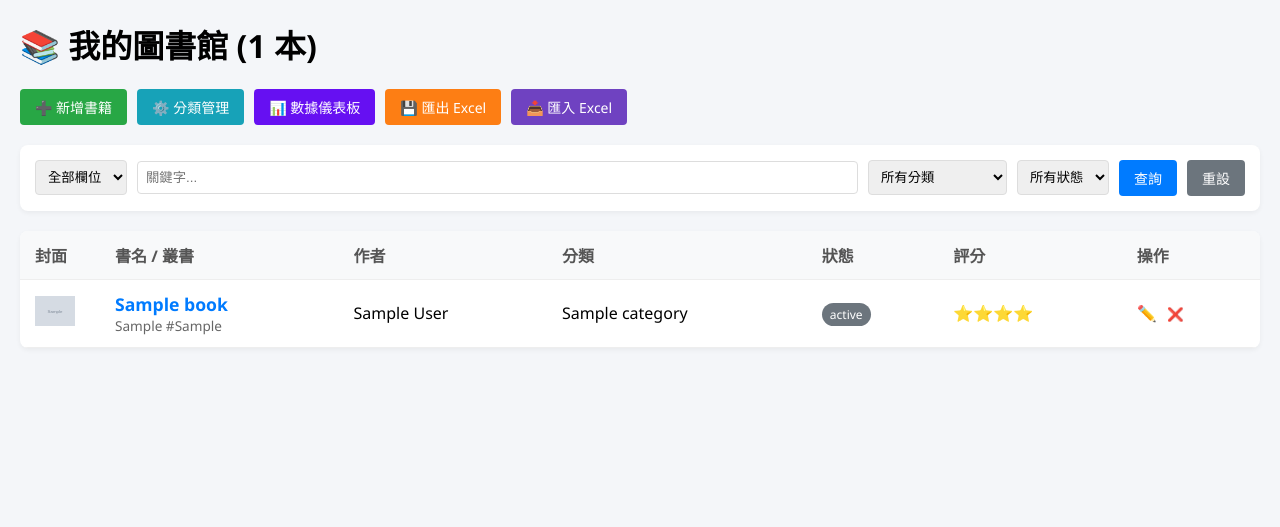
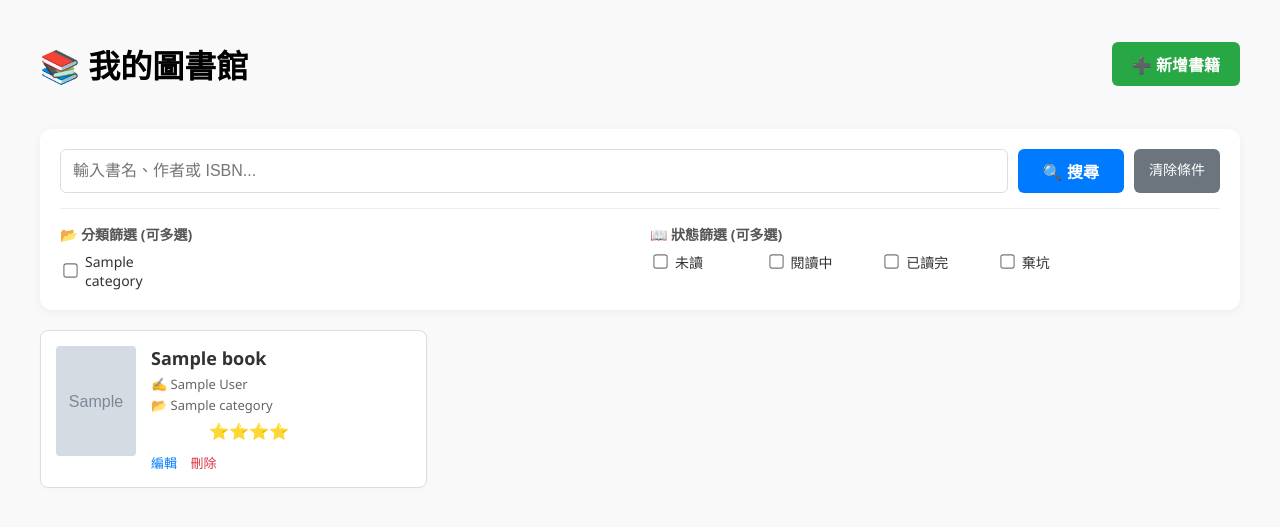
Before and after one commit to bobobill7878-create/library_system, a Flask app: page / in a window 1280 px wide. Shown: the top 527 px of the page. Run offline with Flask 3, Linux system fonts and the light colour scheme; tables that the repository leaves empty hold one stand-in row (values such as "Sample post"); grey boxes marked "Sample" are stand-in pictures.

Commit message:
Refactor index.html for improved UI and search
Updated styles and layout for the book management system interface, including search functionality and book card design.

```diff
--- a/templates/index.html
+++ b/templates/index.html
@@ -2,173 +2,130 @@
 <html lang="zh-TW">
 <head>
     <meta charset="UTF-8">
+    <meta name="viewport" content="width=device-width, initial-scale=1.0">
     <title>圖書管理系統</title>
     <style>
-        body { font-family: 'Segoe UI', Arial, sans-serif; margin: 20px; background-color: #f4f6f9; }
-        .toolbar { display: flex; gap: 10px; margin-bottom: 20px; flex-wrap: wrap; }
-        .btn { padding: 8px 15px; border: none; border-radius: 4px; cursor: pointer; text-decoration: none; color: white; font-size: 14px; display: inline-flex; align-items: center; }
-        .btn-add { background-color: #28a745; }
-        .btn-cat { background-color: #17a2b8; }
-        .btn-dash { background-color: #6610f2; }
-        .btn-export { background-color: #fd7e14; }
-        .btn-import { background-color: #6f42c1; }
-        .search-box { background: white; padding: 15px; border-radius: 8px; box-shadow: 0 2px 5px rgba(0,0,0,0.05); display: flex; gap: 10px; align-items: center; margin-bottom: 20px; }
-        .search-box select, .search-box input { padding: 8px; border: 1px solid #ddd; border-radius: 4px; }
-        table { width: 100%; border-collapse: collapse; background: white; border-radius: 8px; overflow: hidden; box-shadow: 0 2px 5px rgba(0,0,0,0.05); }
-        th, td { padding: 12px 15px; text-align: left; border-bottom: 1px solid #eee; }
-        th { background-color: #f8f9fa; color: #555; font-weight: 600; }
-        tr:hover { background-color: #f1f1f1; }
-        .status-badge { padding: 3px 8px; border-radius: 12px; font-size: 12px; color: white; }
-        .st-unread { background-color: #6c757d; } .st-reading { background-color: #007bff; } .st-done { background-color: #28a745; } .st-dropped { background-color: #dc3545; }
-        .modal { display: none; position: fixed; z-index: 1000; left: 0; top: 0; width: 100%; height: 100%; background-color: rgba(0,0,0,0.6); }
-        .modal-content { background-color: white; margin: 5% auto; padding: 25px; width: 80%; max-width: 800px; border-radius: 8px; position: relative; max-height: 90vh; overflow-y: auto; }
-        .close { float: right; font-size: 28px; cursor: pointer; color: #aaa; }
-        .detail-flex { display: flex; gap: 20px; }
-        .detail-cover img { max-width: 180px; border-radius: 4px; box-shadow: 0 4px 8px rgba(0,0,0,0.1); }
-        .detail-info { flex: 1; }
-        .info-grid { display: grid; grid-template-columns: 100px auto; row-gap: 8px; }
-        .label { font-weight: bold; color: #666; }
+        body { font-family: 'Segoe UI', Tahoma, Geneva, Verdana, sans-serif; margin: 20px; background-color: #f9f9f9; }
+        .container { max-width: 1200px; margin: 0 auto; }
+
+        /* 搜尋區塊樣式 */
+        .search-box { background: white; padding: 20px; border-radius: 12px; box-shadow: 0 2px 10px rgba(0,0,0,0.05); margin-bottom: 20px; }
+        .search-row { display: flex; gap: 10px; margin-bottom: 15px; }
+        .search-input { flex-grow: 1; padding: 12px; border: 1px solid #ddd; border-radius: 6px; font-size: 16px; }
+        .btn-search { padding: 10px 25px; background-color: #007bff; color: white; border: none; border-radius: 6px; cursor: pointer; font-size: 16px; font-weight: bold; }
+        .btn-search:hover { background-color: #0056b3; }
+        .btn-reset { padding: 10px 15px; background-color: #6c757d; color: white; border: none; border-radius: 6px; cursor: pointer; text-decoration: none; display: inline-block; line-height: 1.5; font-size: 14px;}
+        .btn-reset:hover { background-color: #5a6268; }
+
+        /* Checkbox 樣式優化 */
+        .filter-section { display: flex; flex-wrap: wrap; gap: 20px; border-top: 1px solid #eee; padding-top: 15px; }
+        .filter-group { flex: 1; min-width: 200px; }
+        .filter-title { font-weight: bold; margin-bottom: 8px; color: #555; font-size: 14px; }
+        .checkbox-grid { display: grid; grid-template-columns: repeat(auto-fill, minmax(100px, 1fr)); gap: 8px; }
+        .checkbox-label { display: flex; align-items: center; gap: 5px; font-size: 14px; color: #333; cursor: pointer; }
+        .checkbox-label input { accent-color: #007bff; transform: scale(1.1); }
+        .checkbox-label:hover { color: #007bff; }
+
+        /* 書籍列表卡片式設計 */
+        .book-grid { display: grid; grid-template-columns: repeat(auto-fill, minmax(300px, 1fr)); gap: 20px; }
+        .book-card { background: white; border: 1px solid #ddd; border-radius: 8px; padding: 15px; display: flex; gap: 15px; box-shadow: 0 2px 5px rgba(0,0,0,0.02); transition: transform 0.2s; position: relative; }
+        .book-card:hover { transform: translateY(-3px); box-shadow: 0 5px 15px rgba(0,0,0,0.1); }
+        .book-cover { width: 80px; height: 110px; flex-shrink: 0; background-color: #eee; border-radius: 4px; overflow: hidden; }
+        .book-cover img { width: 100%; height: 100%; object-fit: cover; }
+        .book-info { flex-grow: 1; overflow: hidden; }
+        .book-title { margin: 0 0 5px 0; font-size: 18px; color: #333; white-space: nowrap; overflow: hidden; text-overflow: ellipsis; }
+        .book-meta { font-size: 13px; color: #666; margin-bottom: 3px; }
+        .status-badge { display: inline-block; padding: 2px 8px; border-radius: 12px; font-size: 12px; color: white; margin-top: 5px; }
+        .status-未讀 { background-color: #dc3545; }
+        .status-閱讀中 { background-color: #17a2b8; }
+        .status-已讀完 { background-color: #28a745; }
+        .status-棄坑 { background-color: #6c757d; }
+
+        .action-links { margin-top: 10px; font-size: 13px; }
+        .action-links a { margin-right: 10px; text-decoration: none; color: #007bff; }
+        .action-links a.delete-btn { color: #dc3545; }
+
+        .header { display: flex; justify-content: space-between; align-items: center; margin-bottom: 20px; }
+        .add-btn { background-color: #28a745; color: white; padding: 10px 20px; text-decoration: none; border-radius: 6px; font-weight: bold; }
+        .empty-state { text-align: center; color: #888; margin-top: 50px; grid-column: 1 / -1; }
     </style>
 </head>
 <body>
-    <h1>📚 我的圖書館 ({{ books|length }} 本)</h1>
+    <div class="container">
+        <div class="header">
+            <h1>📚 我的圖書館</h1>
+            <a href="{{ url_for('add_book') }}" class="add-btn">➕ 新增書籍</a>
+        </div>
 
-    <div class="toolbar">
-        <a href="{{ url_for('add_book') }}" class="btn btn-add">➕ 新增書籍</a>
-        <a href="{{ url_for('manage_categories') }}" class="btn btn-cat">⚙️ 分類管理</a>
-        <a href="{{ url_for('dashboard') }}" class="btn btn-dash">📊 數據儀表板</a>
-        <a href="{{ url_for('export_csv') }}" class="btn btn-export">💾 匯出 Excel</a>
-        <a href="{{ url_for('import_books') }}" class="btn btn-import">📥 匯入 Excel</a>
-    </div>
+        <form method="GET" action="/" class="search-box">
+            <div class="search-row">
+                <input type="text" name="q" class="search-input" placeholder="輸入書名、作者或 ISBN..." value="{{ q }}">
+                <button type="submit" class="btn-search">🔍 搜尋</button>
+                <a href="/" class="btn-reset">清除條件</a>
+            </div>
 
-    <form method="GET" action="{{ url_for('index') }}" class="search-box">
-        <select name="search_field">
-            <option value="all" {% if current_search_field == 'all' %}selected{% endif %}>全部欄位</option>
-            <option value="title" {% if current_search_field == 'title' %}selected{% endif %}>書名</option>
-            <option value="author" {% if current_search_field == 'author' %}selected{% endif %}>作者</option>
-            <option value="series" {% if current_search_field == 'series' %}selected{% endif %}>叢書</option>
-        </select>
-        <input type="text" name="query" value="{{ current_query }}" placeholder="關鍵字..." style="flex-grow: 1;">
-        <select name="category_id">
-            <option value="">所有分類</option>
-            {% for cat in categories %}
-            <option value="{{ cat.id }}" {% if current_category_id|string == cat.id|string %}selected{% endif %}>{{ cat.name }}</option>
-            {% endfor %}
-        </select>
-        <select name="status_filter">
-            <option value="">所有狀態</option>
-            {% for s in ['未讀','閱讀中','已讀完','棄坑'] %}
-            <option value="{{ s }}" {% if current_status == s %}selected{% endif %}>{{ s }}</option>
-            {% endfor %}
-        </select>
-        <button type="submit" class="btn" style="background-color: #007bff;">查詢</button>
-        <a href="{{ url_for('index') }}" class="btn" style="background-color: #6c757d;">重設</a>
-    </form>
+            <div class="filter-section">
+                <div class="filter-group">
+                    <div class="filter-title">📂 分類篩選 (可多選)</div>
+                    <div class="checkbox-grid">
+                        {% for cat in categories %}
+                        <label class="checkbox-label">
+                            <input type="checkbox" name="category" value="{{ cat.id }}"
+                                {% if cat.id|string in selected_cats %}checked{% endif %}>
+                            {{ cat.name }}
+                        </label>
+                        {% endfor %}
+                    </div>
+                </div>
 
-    <table>
-        <thead>
-            <tr>
-                <th width="50">封面</th>
-                <th>書名 / 叢書</th>
-                <th>作者</th>
-                <th>分類</th>
-                <th>狀態</th>
-                <th>評分</th>
-                <th>操作</th>
-            </tr>
-        </thead>
-        <tbody>
-            {% for book in books %}
-            <tr>
-                <td>{% if book.cover_url %}<img src="{{ book.cover_url }}" width="40">{% endif %}</td>
-                <td>
-                    <a href="#" onclick="openModal({{ book.id }}); return false;" style="font-weight: bold; color: #007bff; text-decoration: none; font-size: 1.1em;">
-                        {{ book.title }}
-                    </a>
-                    {% if book.series %}
-                    <div style="font-size: 0.85em; color: #666;">
-                        {{ book.series }} {% if book.volume %}#{{ book.volume }}{% endif %}
-                    </div>
-                    {% endif %}
-                </td>
-                <td>{{ book.author }}</td>
-                <td>{{ book.category.name if book.category else '' }}</td>
-                <td>
-                    {% set s_class = 'st-unread' %}
-                    {% if book.status == '閱讀中' %}{% set s_class = 'st-reading' %}
-                    {% elif book.status == '已讀完' %}{% set s_class = 'st-done' %}
-                    {% elif book.status == '棄坑' %}{% set s_class = 'st-dropped' %}{% endif %}
-                    <span class="status-badge {{ s_class }}">{{ book.status }}</span>
-                </td>
-                <td>{{ '⭐' * book.rating if book.rating > 0 else '-' }}</td>
-                <td>
-                    <a href="{{ url_for('edit_book', book_id=book.id) }}" style="text-decoration: none;">✏️</a>
-                    <form method="POST" action="{{ url_for('delete_book', book_id=book.id) }}" style="display:inline;" onsubmit="return confirm('刪除？')">
-                        <button type="submit" style="border:none; background:none; cursor:pointer;">❌</button>
-                    </form>
-                </td>
-            </tr>
-            {% endfor %}
-        </tbody>
-    </table>
-
-    <div id="bookModal" class="modal">
-        <div class="modal-content">
-            <span class="close" onclick="closeModal()">&times;</span>
-            <h2 id="mTitle" style="border-bottom: 2px solid #eee; padding-bottom: 10px;"></h2>
-            <div class="detail-flex">
-                <div class="detail-cover"><img id="mCover" src=""></div>
-                <div class="detail-info">
-                    <div class="info-grid">
-                        <span class="label">作者:</span><span id="mAuthor"></span>
-                        <span class="label">出版社:</span><span id="mPublisher"></span>
-                        <span class="label">叢書/集數:</span><span id="mSeries"></span>
-                        <span class="label">狀態/評分:</span><span id="mStatus"></span>
-                        <span class="label">位置:</span><span id="mLocation"></span>
-                        <span class="label">標籤:</span><span id="mTags"></span>
-                        <span class="label">出版日:</span><span id="mDate"></span>
-                        <span class="label">ISBN:</span><span id="mISBN"></span>
-                    </div>
-                    <div style="margin-top: 15px;">
-                        <span class="label">大綱:</span>
-                        <div id="mDesc" style="background:#f9f9f9; padding:10px; border-radius:4px; margin-top:5px; max-height:150px; overflow-y:auto;"></div>
-                    </div>
-                    <div style="margin-top: 10px;">
-                        <span class="label">備註:</span>
-                        <div id="mNotes" style="color: #666;"></div>
+                <div class="filter-group">
+                    <div class="filter-title">📖 狀態篩選 (可多選)</div>
+                    <div class="checkbox-grid">
+                        {% for status in ['未讀', '閱讀中', '已讀完', '棄坑'] %}
+                        <label class="checkbox-label">
+                            <input type="checkbox" name="status" value="{{ status }}"
+                                {% if status in selected_status %}checked{% endif %}>
+                            {{ status }}
+                        </label>
+                        {% endfor %}
                     </div>
                 </div>
             </div>
-            <div style="text-align: right; margin-top: 20px;">
-                <a id="mEditBtn" href="#" class="btn btn-cat">前往編輯</a>
+        </form>
+
+        <div class="book-grid">
+            {% for book in books %}
+            <div class="book-card">
+                <div class="book-cover">
+                    {% if book.cover_url %}
+                    <img src="{{ book.cover_url }}" alt="封面">
+                    {% else %}
+                    <div style="width:100%; height:100%; display:flex; align-items:center; justify-content:center; color:#ccc;">無封面</div>
+                    {% endif %}
+                </div>
+                <div class="book-info">
+                    <h3 class="book-title" title="{{ book.title }}">{{ book.title }}</h3>
+                    <div class="book-meta">✍️ {{ book.author }}</div>
+                    <div class="book-meta">📂 {{ book.category.name if book.category else '未分類' }}</div>
+
+                    <span class="status-badge status-{{ book.status }}">{{ book.status }}</span>
+                    {% if book.rating > 0 %}
+                    <span style="color: gold; margin-left: 5px;">{{ '⭐' * book.rating }}</span>
+                    {% endif %}
+
+                    <div class="action-links">
+                        <a href="{{ url_for('edit_book', id=book.id) }}">編輯</a>
+                        <a href="{{ url_for('delete_book', id=book.id) }}" class="delete-btn" onclick="return confirm('確定要刪除嗎？')">刪除</a>
+                    </div>
+                </div>
             </div>
+            {% else %}
+            <div class="empty-state">
+                <h3>📭 找不到書籍</h3>
+                <p>試著調整搜尋條件，或是新增第一本書吧！</p>
+            </div>
+            {% endfor %}
         </div>
     </div>
-
-    <script>
-        const modal = document.getElementById('bookModal');
-        function openModal(id) {
-            fetch(`/api/book/${id}`).then(r => r.json()).then(d => {
-                document.getElementById('mTitle').textContent = d.title;
-                document.getElementById('mAuthor').textContent = d.author;
-                document.getElementById('mPublisher').textContent = d.publisher;
-                document.getElementById('mSeries').textContent = (d.series ? d.series : '') + (d.volume ? ' #' + d.volume : '');
-                document.getElementById('mStatus').textContent = d.status + (d.rating > 0 ? ' (' + '⭐'.repeat(d.rating) + ')' : '');
-                document.getElementById('mLocation').textContent = d.location || '未指定';
-                document.getElementById('mTags').textContent = d.tags || '-';
-                document.getElementById('mDate').textContent = (d.year || '?') + '年' + (d.month || '?') + '月';
-                document.getElementById('mISBN').textContent = d.isbn;
-                document.getElementById('mDesc').textContent = d.description || '無';
-                document.getElementById('mNotes').textContent = d.notes || '無';
-                const img = document.getElementById('mCover');
-                if (d.cover_url) { img.src = d.cover_url; img.style.display = 'block'; }
-                else { img.style.display = 'none'; }
-                document.getElementById('mEditBtn').href = `/edit/${d.id}`;
-                modal.style.display = 'block';
-            });
-        }
-        function closeModal() { modal.style.display = 'none'; }
-        window.onclick = function(e) { if (e.target == modal) closeModal(); }
-    </script>
 </body>
 </html>
```
